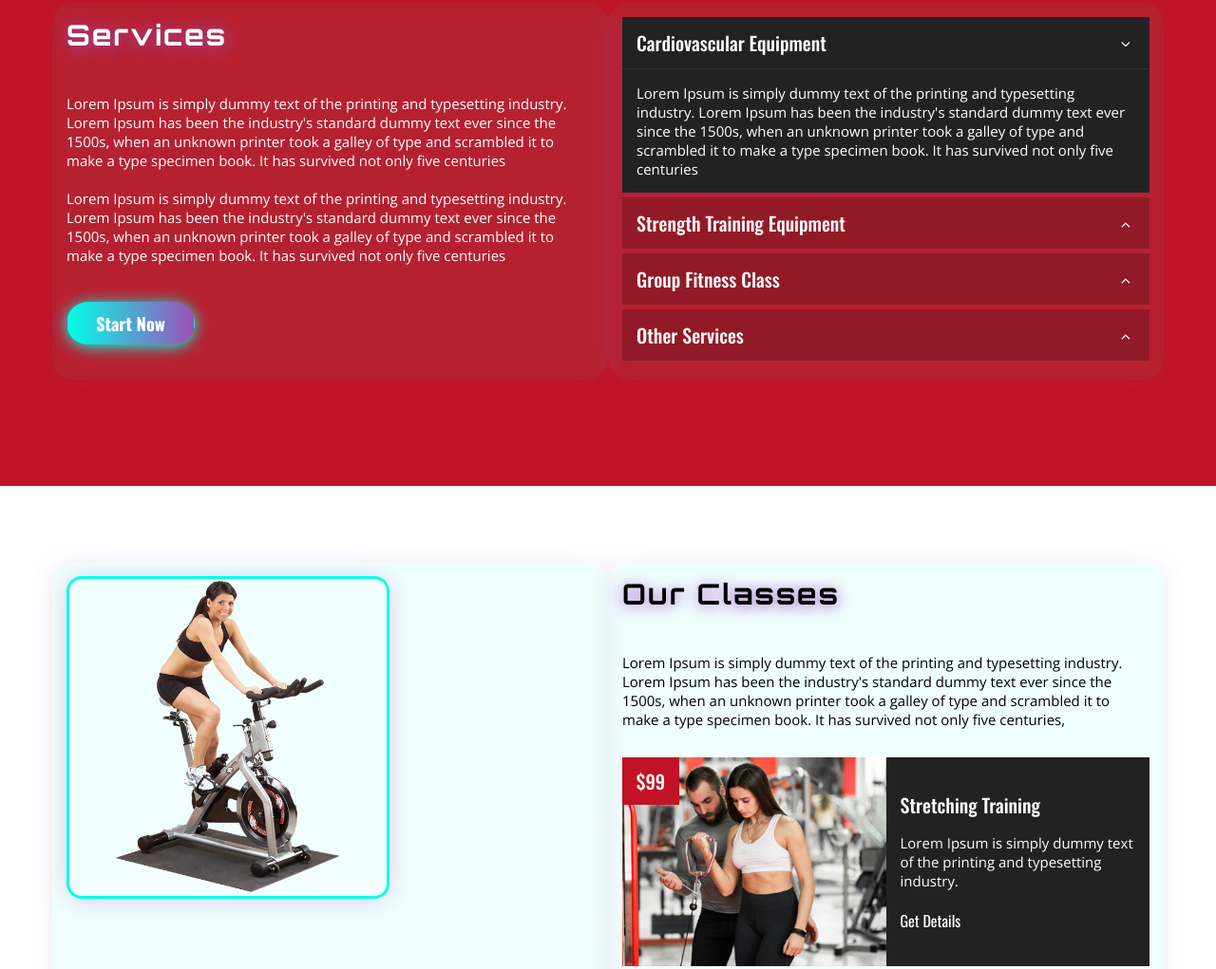
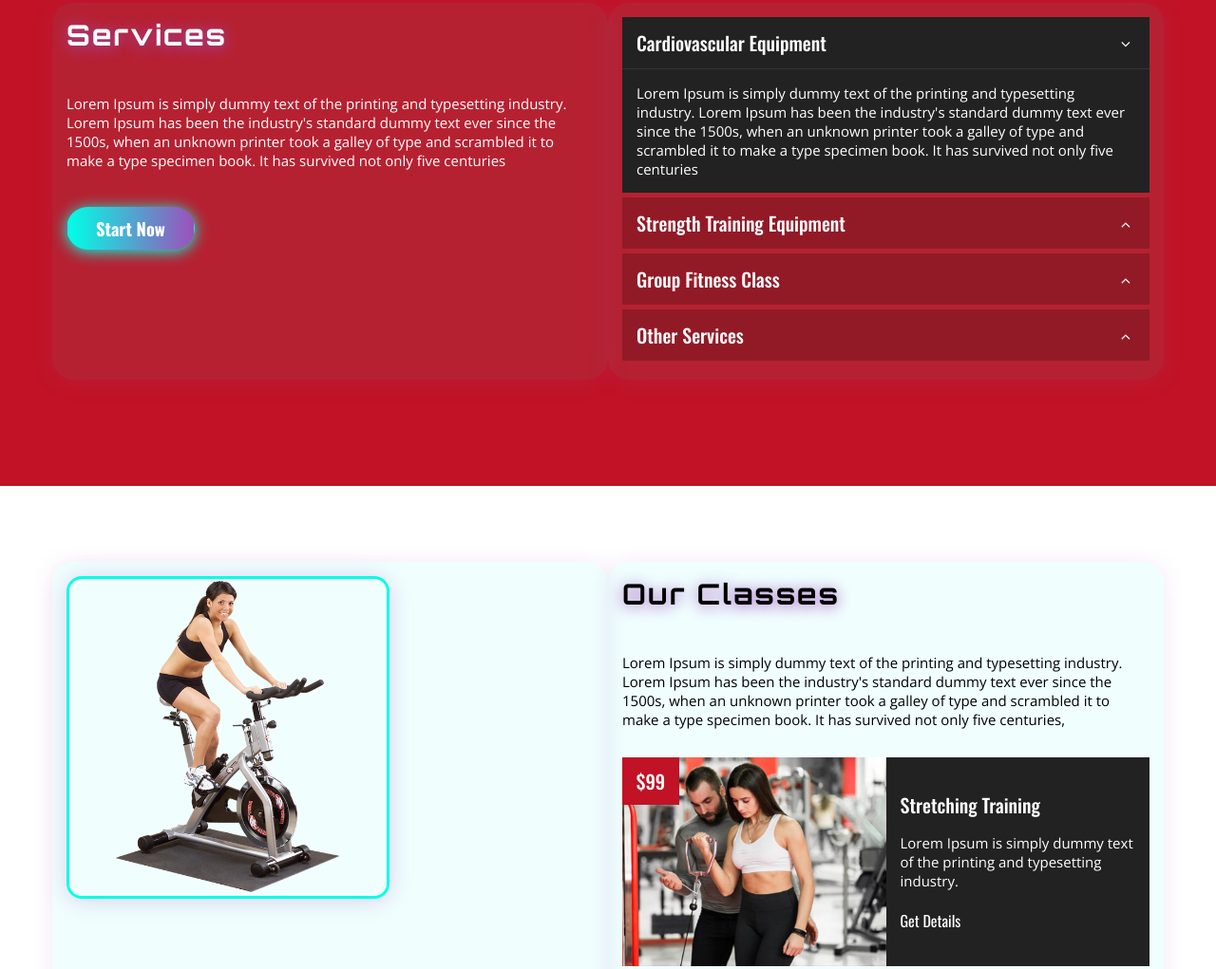
Before and after one commit to Mohamed0sman/task, a website: page public/index.html in a window 1280 px wide. Shown: the part 1715-2736 px from the top of the page at 95% size. Drawn offline with nearby package versions, Linux system fonts and the light colour scheme.

Commit message:
sadassad

```diff
--- a/public/index.html
+++ b/public/index.html
@@ -394,10 +394,7 @@
 						the industry's standard dummy text ever since the 1500s, when an unknown printer took a galley
 						of type and scrambled it to make a type specimen book. It has survived not only five centuries
 					</p>
-					<p>Lorem Ipsum is simply dummy text of the printing and typesetting industry. Lorem Ipsum has been
-						the industry's standard dummy text ever since the 1500s, when an unknown printer took a galley
-						of type and scrambled it to make a type specimen book. It has survived not only five centuries
-					</p>
+
 					<a href="" class="btn">Start Now</a>
 				</div>
 				<div class="accordian box wow slideInRight">
```
